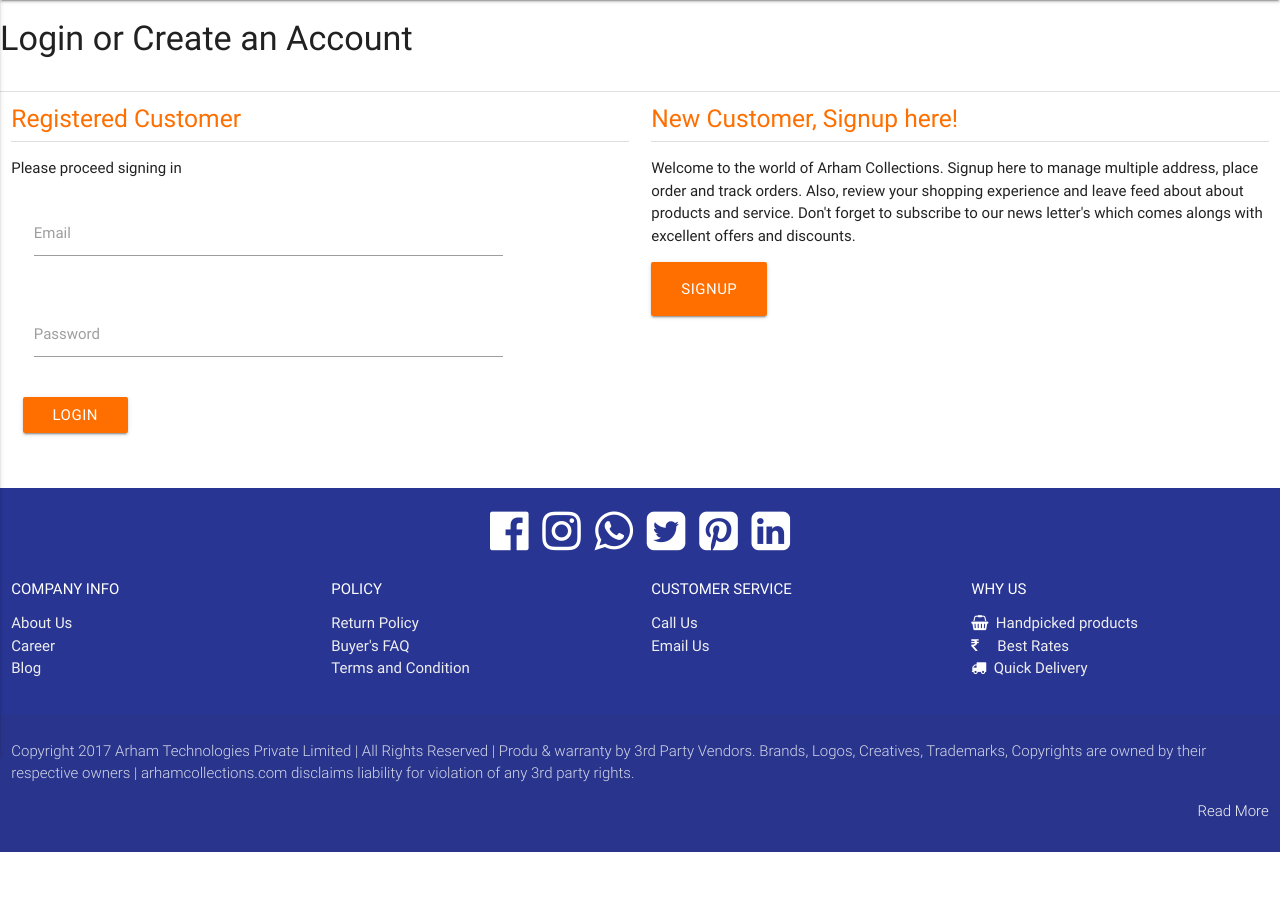
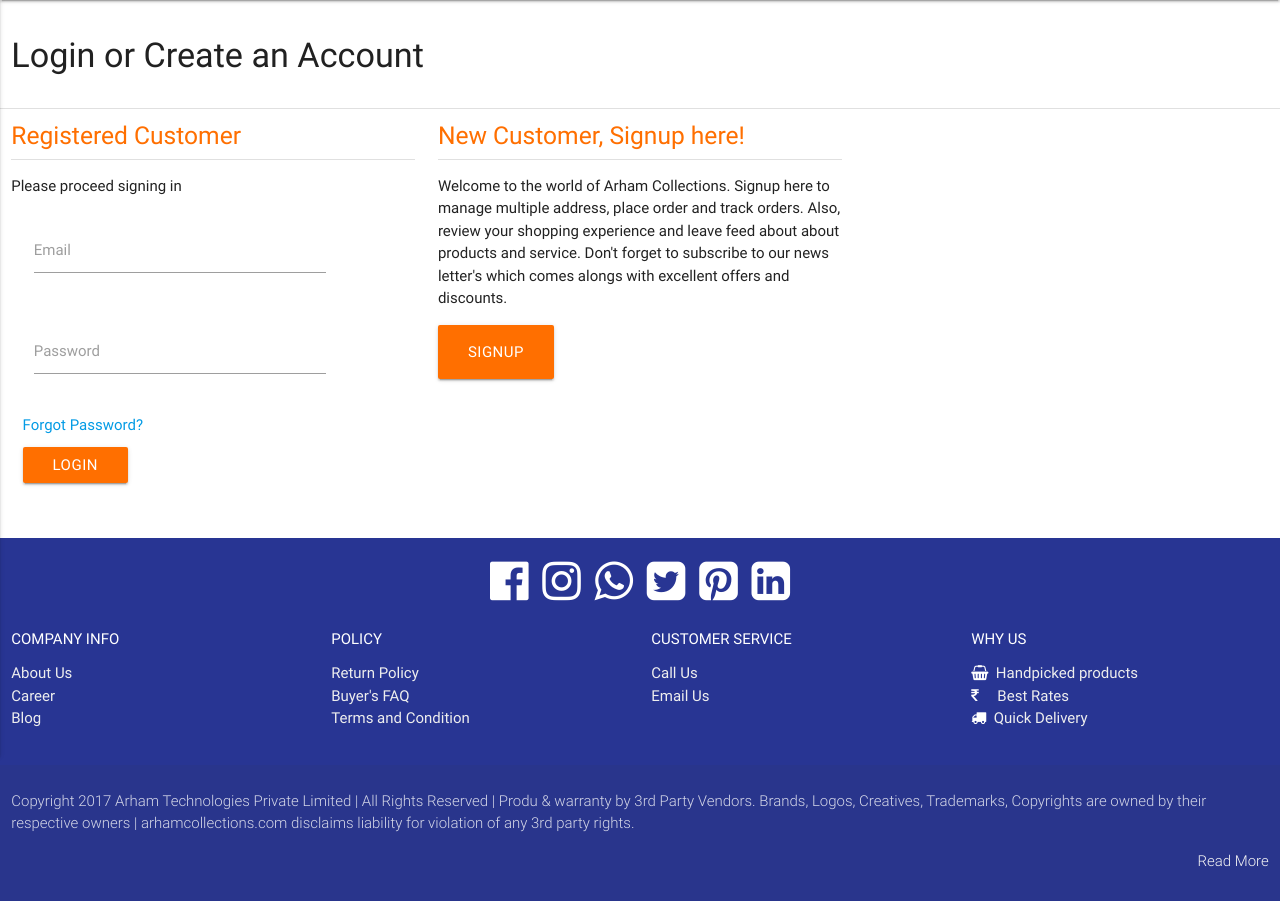
Before and after one commit to findsarfaraz/project1, a Django app: page /auth_view/ in a window 1280 px wide. Shown: the part 104-1005 px from the top of the page. Before the commit the page ends 956 px from the top, so only its background shows below. Run offline with Django 3.2, Linux system fonts and the light colour scheme; the visitor is signed in with stand-in values (Sample User, id 1).

Commit message:
fixed_reset_PWD_issue

```diff
--- a/user_management/templates/user_management/login.html
+++ b/user_management/templates/user_management/login.html
@@ -3,13 +3,15 @@
 
 
 <div class="row">
-    <h4>Login or Create an Account</h4>
+    <div class="col s12 m12 l12">
+        <h4>Login or Create an Account</h4>
+    </div>
 </div>
 <div class="divider"></div>
 <div class="row">
-    <div class="col s6">
+    <div class="col s12 m6 l4">
         <h5>Registered Customer</h5>
-        <div class="divider"></div>
+            <div class="divider"></div>
 
             <p>Please proceed signing in</p>
 
@@ -36,6 +38,8 @@
                         <label for="password">Password</label>
                     </div>
                 </div>
+                <p><a href="{%url 'user_management:password_reset' %}">Forgot Password?</a></p>
+
                 <button class="btn waves-effect waves-light" type="submit" name="action">Login</button>
 
                 </form>
@@ -45,7 +49,7 @@
 
 
     </div>
-    <div class="col s6">
+    <div class="col s12 m6 l4">
         <h5>New Customer, Signup here!</h5>
         <div class="divider"></div>
         <p>Welcome to the world of Arham Collections.
--- a/user_management/templates/user_management/password_reset.html
+++ b/user_management/templates/user_management/password_reset.html
@@ -1,4 +1,5 @@
-{% extends "base.html"%}
+{% extends 'base.html' %}
+
 {% block content %}
   <h3>Forgot password</h3>
   <form method="post">
--- a/user_management/templates/user_management/password_reset_email.html
+++ b/user_management/templates/user_management/password_reset_email.html
@@ -1,12 +1,12 @@
 {% autoescape off %}
-To initiate the password reset process for your {{ user.get_username }} TestSite Account,
+To initiate the password reset process for your {{ user.get_username }} Arham Account,
 click the link below:
 
-{{ protocol }}://{{ domain }}{% url 'password_reset_confirm' uidb64=uid token=token %}
+{{ protocol }}://{{ domain }}{% url 'user_management:password_reset_confirm' uidb64=uid token=token %}
 
 If clicking the link above doesn't work, please copy and paste the URL in a new browser
 window instead.
 
 Sincerely,
-The TestSite Team
+The Arham Collections
 {% endautoescape %}
--- a/user_management/templates/user_management/password_reset_subject.txt
+++ b/user_management/templates/user_management/password_reset_subject.txt
@@ -1 +1 @@
-TestSite password reset
+Arham Collections password reset
--- a/user_management/templates/user_management/signup.html
+++ b/user_management/templates/user_management/signup.html
@@ -10,7 +10,7 @@
             Sign up here
         </h5>
     </div>
-</div>
+
 <div class="divider"></div>
 
 
--- a/user_management/urls.py
+++ b/user_management/urls.py
@@ -9,6 +9,8 @@ from views import *
 
 
 from django.contrib.auth import views as auth_views
+from django.contrib.auth.views import password_reset,password_reset_done
+
 
 app_name ="user_management"
 
@@ -28,9 +30,10 @@ urlpatterns =   [
                 url(r'^delete_address/(?P<id>\d+)',delete_address,name='delete_address'),
                 url(r'^change_password/',change_password,name='change_password'),
                 url(r'^email_test/',email_test,name='email_test'),
-                url(r'^password_reset/$', auth_views.password_reset ,{'template_name':'user_management/password_reset.html','post_reset_redirect' : 'password_reset/done/'}, name='password_reset'),
-                url(r'^password_reset/done/$', auth_views.password_reset_done,{'template_name':'user_management/password_reset_done.html'}, name='password_reset_done'),
+                url(r'^password_reset/$', auth_views.password_reset,{'post_reset_redirect':'/password_reset/done/','template_name':'user_management/password_reset.html','email_template_name':'user_management/password_reset_email.html'} , name='password_reset'),
+                url(r'^password_reset/done/$', auth_views.password_reset_done, {'template_name':'user_management/password_reset_done.html'},name='password_reset_done'),
                 url(r'^reset/(?P<uidb64>[0-9A-Za-z_\-]+)/(?P<token>[0-9A-Za-z]{1,13}-[0-9A-Za-z]{1,20})/$',
-                    auth_views.password_reset_confirm, name='password_reset_confirm'),
+                auth_views.password_reset_confirm,{'post_reset_redirect':'/reset/done/','template_name':'user_management/password_reset_confirm.html'},name='password_reset_confirm'),
                 url(r'^reset/done/$', auth_views.password_reset_complete, {'template_name':'user_management/password_reset_complete.html'}, name='password_reset_complete'),
+
                 ]
```
Also changed, not shown: user_management/templates/user_management/password_reset_done.html (+8 -4 lines), user_management/migrations/0002_auto_20170410_0315.py (added), user_management/views.py (line endings or trailing spaces), 6 other files.
